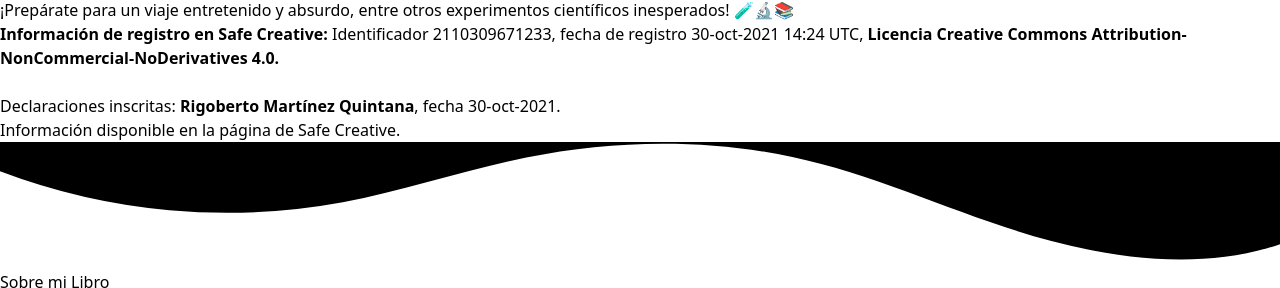
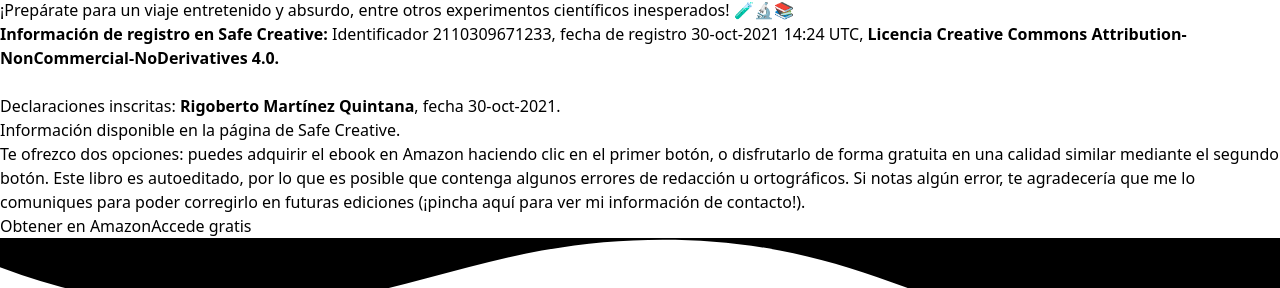
Before and after one commit to rigobersio/porfolio-and-ebook, a React (Vite) app in the folder frontend/: page / in a window 1280 px wide. Shown: the part 3054-3342 px from the top of the page. Built offline with nearby package versions, Linux system fonts and the light colour scheme.

Commit message:
(ryzen)edit:Ebook(Ebook 100%)

```diff
--- a/frontend/src/components/ebook/Ebook.tsx
+++ b/frontend/src/components/ebook/Ebook.tsx
@@ -28,13 +28,13 @@ const Ebook: React.FC = () => {
         {isEbookMeVisible && (
           <div className="p-5 mr-10 flex justify-around flex-col text-justify lg:flex-row">
             <div className="flex items-center justify-center lg:w-1/3 pl-8">
-              <img className="object-cover object-center rounded-r-xl animate-pulse animate-once animate-duration-[3500ms]"
-              src="https://res.cloudinary.com/dqh2illb5/image/upload/v1716087229/misLibros/portadaJPGOriginal.jpg" alt="Imagen de la portada del libro" />
+              <img className="lg:mt-7 object-cover object-center rounded-r-xl animate-pulse animate-once animate-duration-[3500ms]"
+                src="https://res.cloudinary.com/dqh2illb5/image/upload/v1716087229/misLibros/portadaJPGOriginal.jpg" alt="Imagen de la portada del libro" />
             </div>
 
             <div className="lg:w-2/3">
               <p className="pt-6 w-3/4 mx-auto animate-fade animate-once animate-duration-[3000ms]">
-              <strong>¡Descubre la singular y divertida Facultad Prosôdica en esta hilarante novela epistolar!</strong>
+                <strong>¡Descubre la singular y divertida Facultad Prosôdica en esta hilarante novela epistolar!</strong>
               </p>
               <p className="pt-6 w-3/4 mx-auto animate-fade animate-once animate-duration-[3500ms]">
                 Soy el autor de esta novela y como tal es mi deseo que puedas leerla de forma gratuita si así lo deseas. 😊 Esta es una novela epistolar que presenta la hilarante y absurda historia de la Facultad Prosôdica y sus académicos poco convencionales. A través de esta historia imaginaria, los personajes atraviesan una travesía con los problemas administrativos y económicos que enfrenta la facultad. La historia está narrada con un enfoque humorístico que recuerda al estilo del reconocido grupo Les Luthiers. 📚
@@ -42,16 +42,38 @@ const Ebook: React.FC = () => {
               <p className="pt-6 w-3/4 mx-auto animate-fade animate-once animate-duration-[4000ms]">
                 Si eres fanático de las historias humorísticas y absurdas, especialmente aquellas que se desarrollan en un entorno académico lleno de personajes excéntricos y situaciones disparatadas, esta novela es definitivamente para ti. Desde problemas administrativos hilarantes 📋 hasta enredos económicos absurdos 💸, pasando por situaciones cotidianas que se convierten en auténticas locuras debido a la naturaleza de los personajes 🤪, esta historia te mantendrá riendo página tras página. 😄 ¡Prepárate para un viaje entretenido y absurdo, entre otros experimentos científicos inesperados! 🧪🔬📚
               </p>
-              <p className="pt-6 w-3/4 mx-auto animate-fade animate-once animate-duration-[4500ms]">
+              <p className="pt-6 w-3/4 mx-auto text-xs animate-fade animate-once animate-duration-[4500ms]">
                 <strong>Información de registro en Safe Creative:</strong> Identificador 2110309671233,
                 fecha de registro 30-oct-2021 14:24 UTC,
                 <strong> Licencia Creative Commons Attribution-NonCommercial-NoDerivatives 4.0.</strong>
-              <br />
-              <br />
+                <br />
+                <br />
                 Declaraciones inscritas: <strong>Rigoberto Martínez Quintana</strong>, fecha 30-oct-2021.
                 <br />
                 Información disponible en la página de Safe Creative.
               </p>
+              <p className="pt-10 w-3/4 mx-auto animate-fade animate-once animate-duration-[4000ms] font-serif text-lg font-bold text-blue-950">
+                Te ofrezco dos opciones: puedes adquirir el ebook en Amazon haciendo clic en el primer botón, o disfrutarlo de forma gratuita en una calidad similar mediante el segundo botón. Este libro es autoeditado, por lo que es posible que contenga algunos errores de redacción u ortográficos. Si notas algún error, te agradecería que me lo comuniques para poder corregirlo en futuras ediciones (¡pincha aquí para ver mi información de contacto!).
+              </p>
+              <div className="flex flex-col items-center">
+                <a
+                  href="/holamundo"
+                  target="_blank"
+                  rel="noopener noreferrer"
+                  className="w-[200px] lg:w-[40%] px-[20px] py-[10px] rounded mt-8 bg-[#1484d6] border border-[#0e0e0f] transition-all duration-700 hover:bg-transparent hover:text-[#1484d6] inline-block text-center"
+                >
+                  Obtener en Amazon
+                </a>
+
+                <a
+                  href="/holamundo"
+                  target="_blank"
+                  rel="noopener noreferrer"
+                  className="w-[200px] lg:w-[40%] px-[20px] py-[10px] rounded mt-8 bg-[#1484d6] border border-[#0e0e0f] transition-all duration-700 hover:bg-transparent hover:text-[#1484d6] inline-block text-center"
+                >
+                  Accede gratis
+                </a>
+              </div>
             </div>
           </div>
         )}
```
